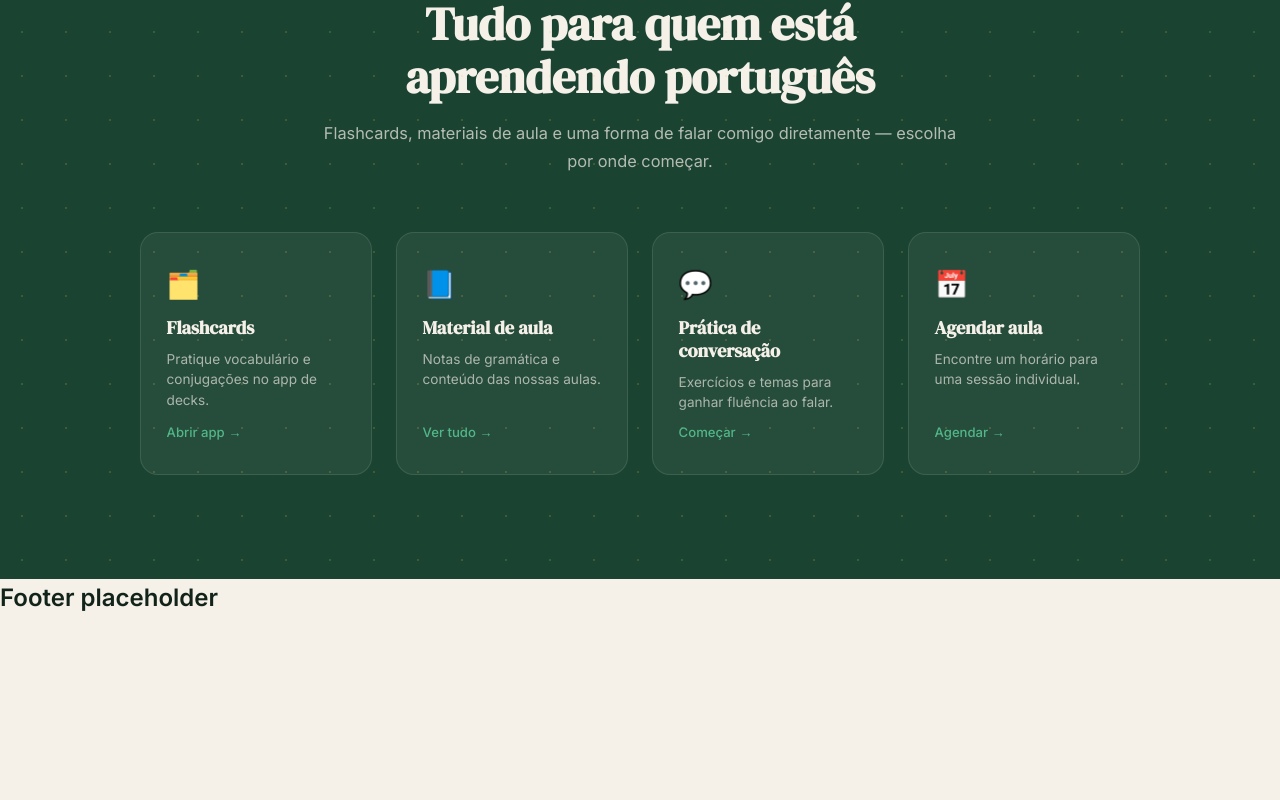
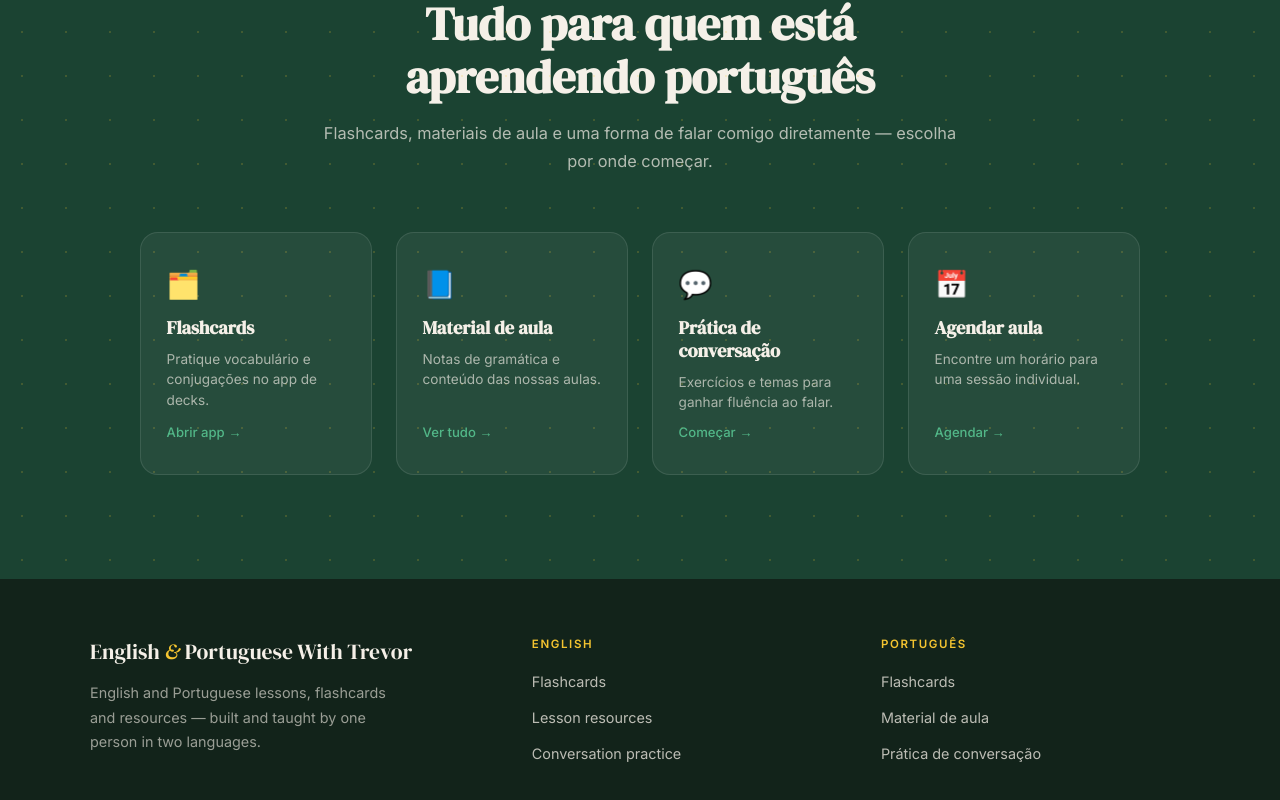
Before and after one commit to English-and-Portuguese-with-Trevor/english-portuguese-landing, a React (Vite) app: page / in a window 1280 px wide. Shown: the part 2302-3102 px from the top of the page. Before the commit the page ends 2919 px from the top, so only its background shows below. Built offline with nearby package versions, Linux system fonts and the light colour scheme.

Commit message:
Build Footer component sourced from languages data

```diff
--- a/src/App.css
+++ b/src/App.css
@@ -253,3 +253,35 @@ nav.scrolled {
 .lang-portuguese .link-card h3 { color: var(--cream); }
 .lang-portuguese .link-card span.desc { color: rgba(245,240,232,0.65); }
 .lang-portuguese .link-arrow { color: var(--leaf); }
+
+
+/* ── FOOTER ────────────────────────────────── */
+footer {
+  background: var(--ink);
+  color: rgba(245,240,232,0.75);
+  padding: 3.5rem 3rem 2rem;
+}
+.footer-inner {
+  max-width: 1100px;
+  margin: 0 auto;
+  display: grid;
+  grid-template-columns: 1.3fr 1fr 1fr;
+  gap: 2.5rem;
+  padding-bottom: 2.5rem;
+  border-bottom: 1px solid rgba(245,240,232,0.12);
+}
+.footer-brand { font-family: var(--serif); font-size: 1.35rem; color: var(--cream); margin-bottom: 0.75rem; }
+.footer-brand em { font-style: italic; color: var(--gold); }
+.footer-inner p { font-size: 0.9rem; line-height: 1.7; color: rgba(245,240,232,0.6); max-width: 320px; }
+.footer-col h4 {
+  font-size: 0.72rem; font-weight: 600; letter-spacing: 0.14em; text-transform: uppercase;
+  color: var(--gold); margin-bottom: 1rem;
+}
+.footer-col ul { list-style: none; display: flex; flex-direction: column; gap: 0.65rem; }
+.footer-col a { color: rgba(245,240,232,0.75); text-decoration: none; font-size: 0.9rem; transition: color 0.2s; }
+.footer-col a:hover { color: var(--leaf); }
+.footer-bottom {
+  max-width: 1100px; margin: 0 auto;
+  display: flex; justify-content: space-between; align-items: center;
+  padding-top: 1.5rem; font-size: 0.8rem; color: rgba(245,240,232,0.45); flex-wrap: wrap; gap: 0.75rem;
+}
--- a/src/components/Footer.jsx
+++ b/src/components/Footer.jsx
@@ -1,7 +1,31 @@
+import { languages } from '../data/languages'
+
 export default function Footer() {
-    return(
-        <section>
-            <h1>Footer placeholder</h1>
-        </section>
+    return (
+        <footer>
+            <div className="footer-inner">
+                <div>
+                    <div className="footer-brand">
+                        English <em>&amp;</em> Portuguese With Trevor
+                    </div>
+                    <p>
+                        English and Portuguese lessons, flashcards and resources — built
+                        and taught by one person in two languages.
+                    </p>
+                </div>
+                {languages.map((l) => (
+                    <div className="footer-col" key={l.key}>
+                        <h4>{l.navLabel}</h4>
+                        <ul>
+                            {l.links.slice(0, 3).map((link) => (
+                                <li key={link.title}>
+                                    <a href={link.href}>{link.title}</a>
+                                </li>
+                            ))}
+                        </ul>
+                    </div>
+                ))}
+            </div>
+        </footer>
     )
 }
```
